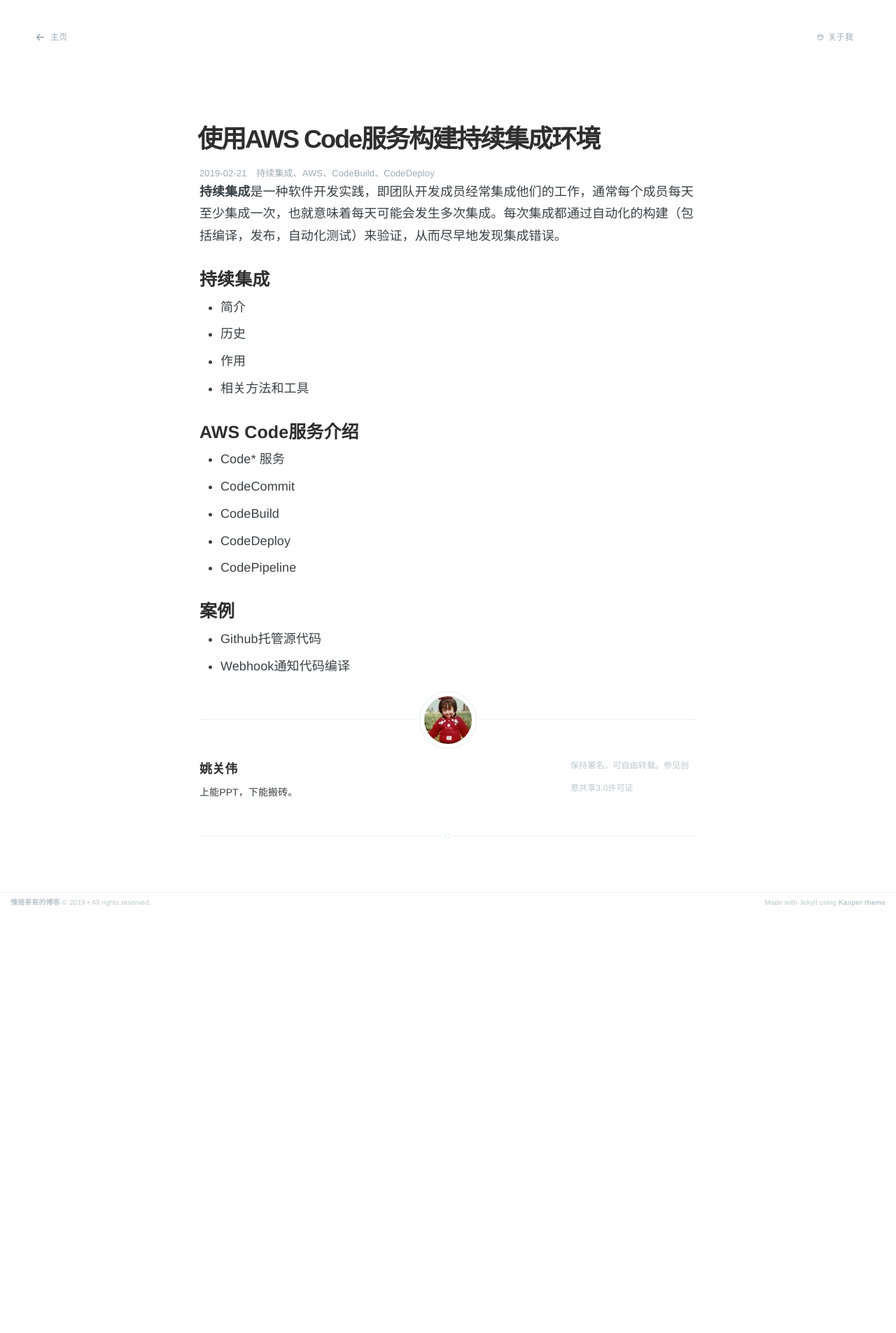
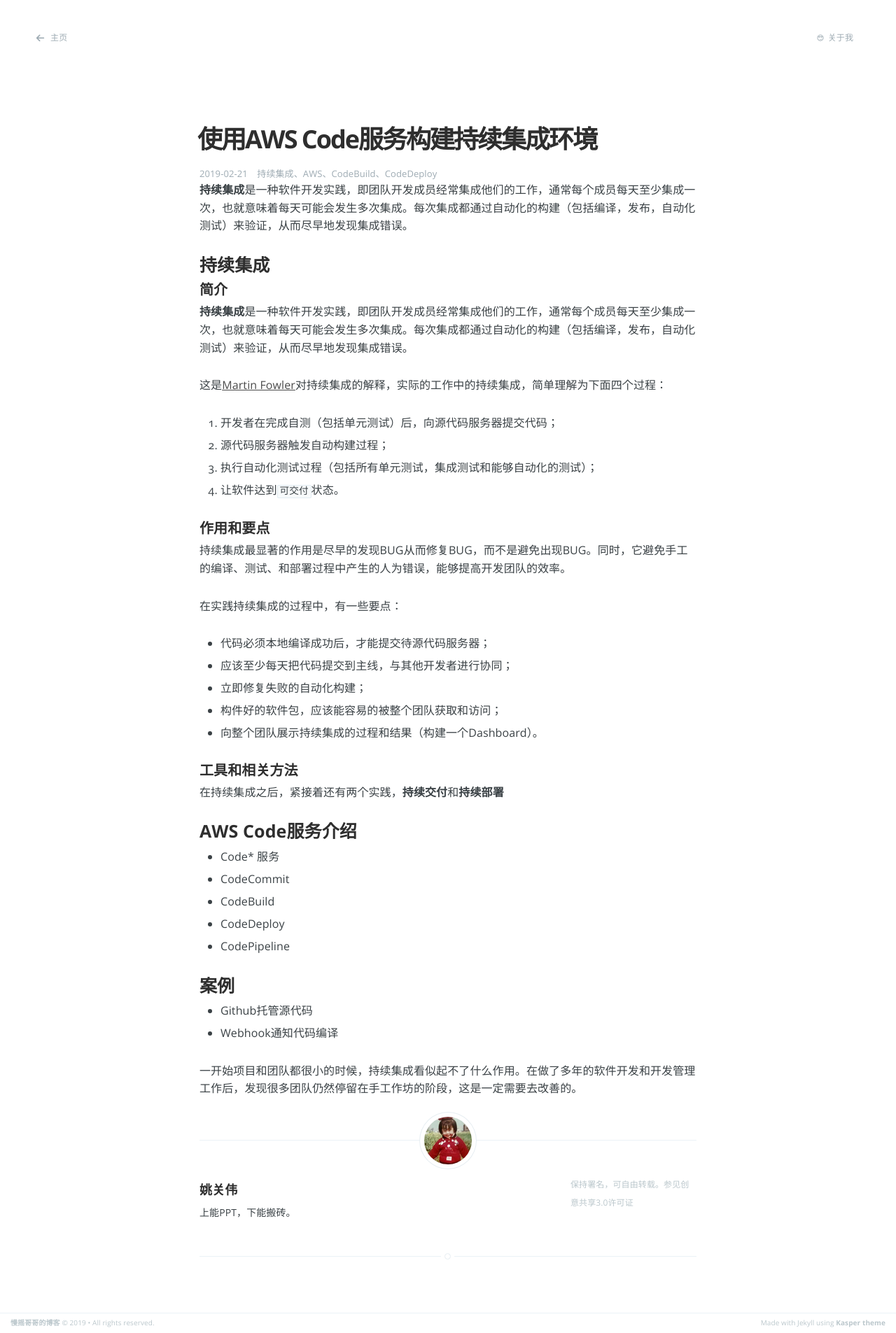
Before and after one commit to aaronyao/aaronyao.github.io, a Jekyll site: the page built from _posts/2019-02-21-continuously-integration-by-aws-code-service.markdown, in a window 1280 px wide. Shown: the whole page at 70% size. Built offline with Jekyll 4.4.1, drawn with Linux system fonts in a browser that asks for light colours; before the commit the page ends 1304 px from its top, so only the background shows below that.

Commit message:
Update font

```diff
--- a/_posts/2019-02-21-continuously-integration-by-aws-code-service.markdown
+++ b/_posts/2019-02-21-continuously-integration-by-aws-code-service.markdown
@@ -6,10 +6,30 @@
 **持续集成**是一种软件开发实践，即团队开发成员经常集成他们的工作，通常每个成员每天至少集成一次，也就意味着每天可能会发生多次集成。每次集成都通过自动化的构建（包括编译，发布，自动化测试）来验证，从而尽早地发现集成错误。
 
 ####   持续集成
-- 简介
-- 历史
-- 作用
-- 相关方法和工具
+##### 简介
+**持续集成**是一种软件开发实践，即团队开发成员经常集成他们的工作，通常每个成员每天至少集成一次，也就意味着每天可能会发生多次集成。每次集成都通过自动化的构建（包括编译，发布，自动化测试）来验证，从而尽早地发现集成错误。
+
+这是[Martin Fowler](https://martinfowler.com/articles/continuousIntegration.html)对持续集成的解释，实际的工作中的持续集成，简单理解为下面四个过程：
+1. 开发者在完成自测（包括单元测试）后，向源代码服务器提交代码；
+2. 源代码服务器触发自动构建过程；
+3. 执行自动化测试过程（包括所有单元测试，集成测试和能够自动化的测试）；
+4. 让软件达到`可交付`状态。
+
+##### 作用和要点
+
+持续集成最显著的作用是尽早的发现BUG从而修复BUG，而不是避免出现BUG。同时，它避免手工的编译、测试、和部署过程中产生的人为错误，能够提高开发团队的效率。
+
+在实践持续集成的过程中，有一些要点：
+
+- 代码必须本地编译成功后，才能提交待源代码服务器；
+- 应该至少每天把代码提交到主线，与其他开发者进行协同；
+- 立即修复失败的自动化构建；
+- 构件好的软件包，应该能容易的被整个团队获取和访问；
+- 向整个团队展示持续集成的过程和结果（构建一个Dashboard）。
+
+##### 工具和相关方法
+在持续集成之后，紧接着还有两个实践，**持续交付**和**持续部署**
+
 
 ####  AWS Code服务介绍
 - Code* 服务
@@ -21,3 +41,7 @@
 ####  案例
 - Github托管源代码
 - Webhook通知代码编译
+
+
+
+一开始项目和团队都很小的时候，持续集成看似起不了什么作用。在做了多年的软件开发和开发管理工作后，发现很多团队仍然停留在手工作坊的阶段，这是一定需要去改善的。
--- a/assets/css/screen.css
+++ b/assets/css/screen.css
@@ -23,21 +23,51 @@
 /* ==========================================================================
    0. Normalize.css v2.1.3 | MIT License | git.io/normalize | (minified)
    ========================================================================== */
-
-article, aside, details,
-figcaption, figure,
-footer, header, hgroup,
-main, nav, section,
-summary { display: block; }
+@include-when-export url(https://fonts.loli.net/css?family=Open+Sans:400italic,700italic,700,400&subset=latin,latin-ext);
+
+@font-face {
+    font-family: 'Open Sans';
+    font-style: normal;
+    font-weight: normal;
+    src: local('Open Sans Regular'),url('../fonts/400.woff') format('woff');
+}
+
+@font-face {
+    font-family: 'Open Sans';
+    font-style: italic;
+    font-weight: normal;
+    src: local('Open Sans Italic'),url('../fonts/400i.woff') format('woff');
+}
+
+@font-face {
+    font-family: 'Open Sans';
+    font-style: normal;
+    font-weight: bold;
+    src: local('Open Sans Bold'),url('../fonts/700.woff') format('woff');
+}
+
+@font-face {
+    font-family: 'Open Sans';
+    font-style: italic;
+    font-weight: bold;
+    src: local('Open Sans Bold Italic'),url('../fonts/700i.woff') format('woff');
+}
+
+article, aside, details, figcaption, figure, footer, header,
+hgroup, main, nav, section, summary { display: block; }
 audio, canvas, video { display: inline-block; }
 audio:not([controls]) { display: none; height: 0; }
 [hidden], template { display: none; }
 html {
-   font-family: Helvetica,Arial,Microsoft Yahei,微软雅黑,STXihei,华文细黑,sans-serif;
    -ms-text-size-adjust: 100%;
    -webkit-text-size-adjust: 100%;
 }
-body { margin: 0; }
+body {
+	margin: 0;
+    font-family: "Open Sans","Clear Sans","Helvetica Neue",Helvetica,Arial,sans-serif;
+    color: rgb(51, 51, 51);
+	line-height: 1.6;
+}
 a { background: transparent; }
 a:focus { outline: thin dotted; }
 a:active, a:hover { outline: 0; }
@@ -52,7 +82,7 @@
 }
 mark { background: #FF0; color: #000; }
 code, kbd, pre,
-samp { font-family: monospace, serif; font-size: 1em; }
+samp { font-size: 1em; }
 pre { white-space: pre-wrap; }
 q { quotes: "\201C" "\201D" "\2018" "\2019"; }
 small { font-size: 80%; }
@@ -171,8 +201,8 @@
     height: 100%;
     max-height: 100%;
     letter-spacing: 0.01rem;
-    font-size: 1.8rem;
-    line-height: 1.75em;
+    font-size: 1.6rem;
+    line-height: 1.6em;
     color: #3A4145;
     -webkit-font-feature-settings: 'kern' 1;
     -moz-font-feature-settings: 'kern' 1;
@@ -318,7 +348,6 @@
 
 code, tt {
     padding: 1px 3px;
-    font-family: Inconsolata, monospace, sans-serif;
     font-size: 0.85em;
     white-space: pre-wrap;
     border: #E3EDF3 1px solid;
@@ -333,7 +362,6 @@
     border: #E3EDF3 1px solid;
     width: 100%;
     padding: 10px;
-    font-family: Inconsolata, monospace, sans-serif;
     font-size: 0.9em;
     white-space: pre;
     overflow: auto;
```
Also changed, not shown: assets/css/github.css (added, +367 -0 lines), assets/fonts/400.woff (added), assets/fonts/400i.woff (added), assets/fonts/600i.woff (added), assets/fonts/700.woff (added), assets/fonts/700i.woff (added).
